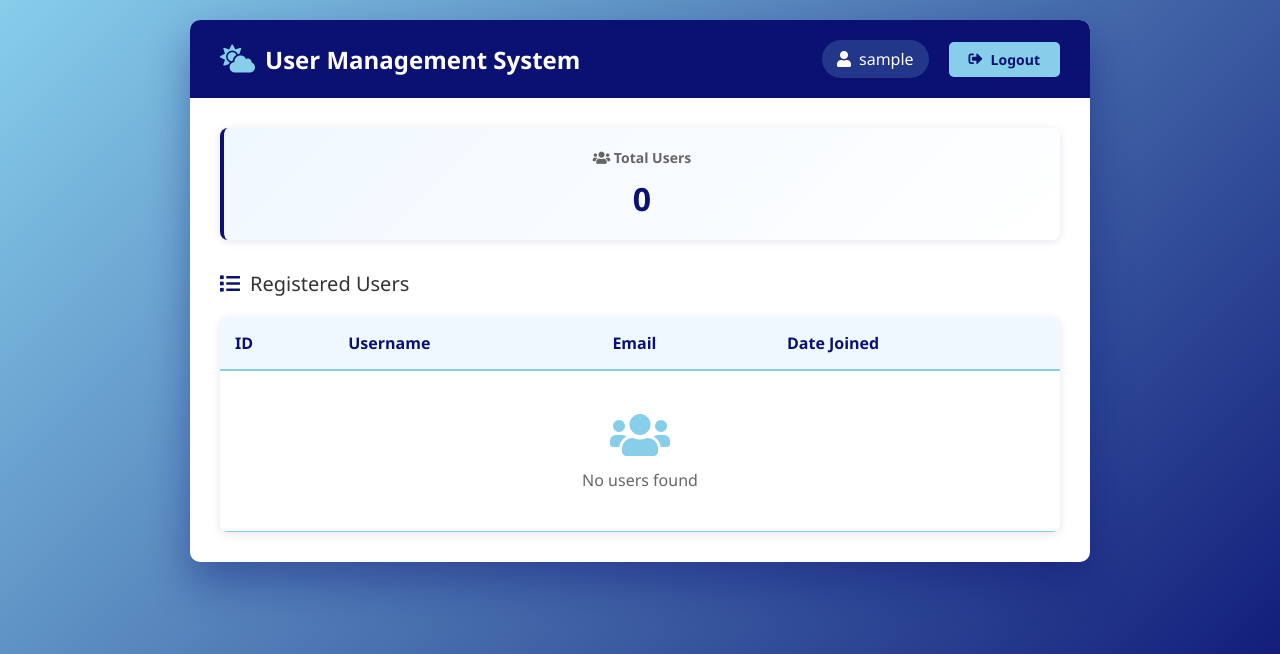
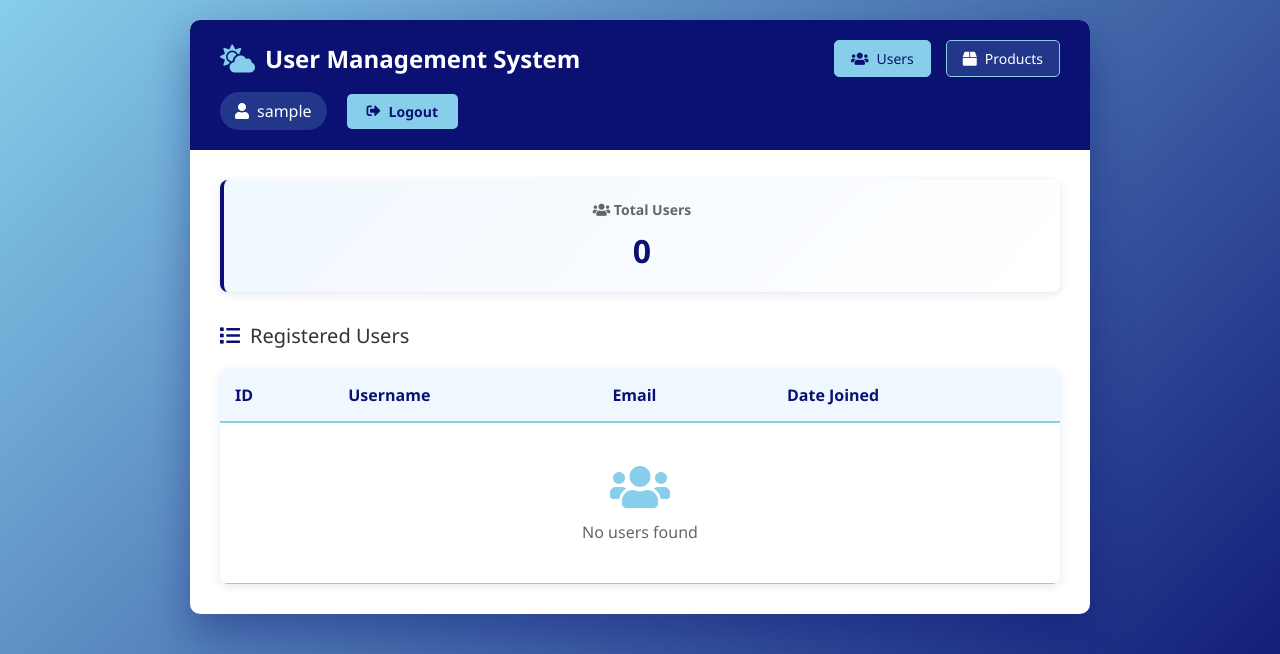
Before and after one commit to primo200/Midterms-csdc105, a Flask app: page /users in a window 1280 px wide. Shown: the top 654 px of the page. Run offline with Flask 3, Linux system fonts and the light colour scheme; the visitor is signed in with stand-in values (Sample User, id 1); some libraries are stand-ins or nearby versions.

Commit message:
Enhance user list page layout and navigation

```diff
--- a/templates/users.html
+++ b/templates/users.html
@@ -1,5 +1,6 @@
 <!DOCTYPE html>
 <html lang="en">
+
 <head>
     <meta charset="UTF-8">
     <meta name="viewport" content="width=device-width, initial-scale=1.0">
@@ -35,6 +36,8 @@
             display: flex;
             justify-content: space-between;
             align-items: center;
+            flex-wrap: wrap;
+            gap: 15px;
         }
 
         .header h1 {
@@ -47,6 +50,37 @@
         .header h1 i {
             font-size: 28px;
             color: #87CEEB;
+        }
+
+        .nav-buttons {
+            display: flex;
+            gap: 15px;
+            align-items: center;
+        }
+
+        .nav-btn {
+            background: rgba(135, 206, 235, 0.2);
+            color: white;
+            border: 1px solid #87CEEB;
+            padding: 8px 16px;
+            border-radius: 5px;
+            cursor: pointer;
+            font-size: 14px;
+            display: flex;
+            align-items: center;
+            gap: 8px;
+            text-decoration: none;
+            transition: all 0.3s ease;
+        }
+
+        .nav-btn:hover {
+            background: #87CEEB;
+            color: #0A1172;
+        }
+
+        .nav-btn.active {
+            background: #87CEEB;
+            color: #0A1172;
         }
 
         .user-info {
@@ -132,19 +166,6 @@
             background: #F0F8FF;
         }
 
-        .badge {
-            padding: 3px 8px;
-            border-radius: 12px;
-            font-size: 11px;
-            font-weight: 600;
-            margin-left: 5px;
-        }
-
-        .badge-superuser {
-            background: #87CEEB;
-            color: #0A1172;
-        }
-
         .flash-messages {
             margin-bottom: 20px;
         }
@@ -202,6 +223,7 @@
         }
     </style>
 </head>
+
 <body>
     <div class="container">
         <div class="header">
@@ -209,14 +231,21 @@
                 <i class="fas fa-cloud-sun"></i>
                 User Management System
             </h1>
+            <div class="nav-buttons">
+                <a href="{{ url_for('users_list') }}" class="nav-btn active">
+                    <i class="fas fa-users"></i> Users
+                </a>
+                <a href="{{ url_for('products') }}" class="nav-btn">
+                    <i class="fas fa-box"></i> Products
+                </a>
+            </div>
             <div class="user-info">
                 <span>
                     <i class="fas fa-user"></i>
                     {{ session.username }}
                 </span>
                 <a href="{{ url_for('logout') }}" class="logout-btn">
-                    <i class="fas fa-sign-out-alt"></i>
-                    Logout
+                    <i class="fas fa-sign-out-alt"></i> Logout
                 </a>
             </div>
         </div>
@@ -228,7 +257,8 @@
             <div class="flash-messages">
                 {% for category, message in messages %}
                 <div class="alert alert-{{ category }}">
-                                <i class="fas fa-{% if category == 'success' %}check-circle{% elif category == 'error' %}exclamation-circle{% else %}info-circle{% endif %}"></i>
+                    <i
+                        class="fas fa-{% if category == 'success' %}check-circle{% elif category == 'error' %}exclamation-circle{% else %}info-circle{% endif %}"></i>
                     {{ message }}
                 </div>
                 {% endfor %}
@@ -262,17 +292,15 @@
                         {% for user in users %}
                         <tr>
                             <td>#{{ user.id }}</td>
-                            <td>
-                                <strong>{{ user.username }}</strong>
-
-                            </td>
+                            <td><strong>{{ user.username }}</strong></td>
                             <td>{{ user.email }}</td>
                             <td>{{ user.date_joined.strftime('%Y-%m-%d') if user.date_joined else 'N/A' }}</td>
                         </tr>
                         {% else %}
                         <tr>
                             <td colspan="4" style="text-align: center; padding: 40px;">
-                                <i class="fas fa-users" style="font-size: 48px; color: #87CEEB; margin-bottom: 10px; display: block;"></i>
+                                <i class="fas fa-users"
+                                    style="font-size: 48px; color: #87CEEB; margin-bottom: 10px; display: block;"></i>
                                 No users found
                             </td>
                         </tr>
@@ -283,4 +311,5 @@
         </div>
     </div>
 </body>
+
 </html>
```
Lines whose indentation alone changed are shown as unchanged.
